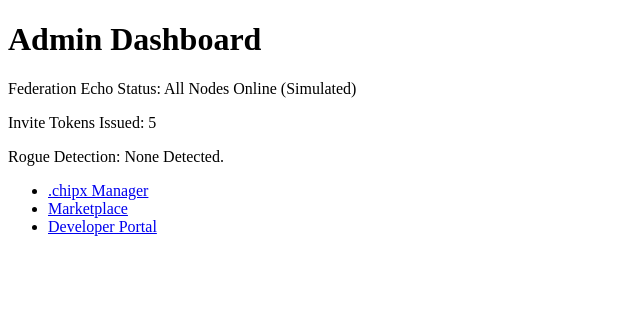
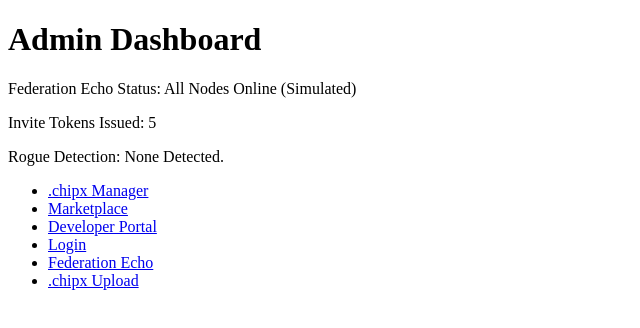
Before and after one commit to Fshhh1/CHIPS_Admin_DashBoard3, a Next.js app: page /admin_dashboard in a window 1280 px wide. Shown: the top 328 px of the page, without its empty margins (0-640 px from the left). Built offline with nearby package versions, Linux system fonts and the light colour scheme.

Commit message:
Add files via upload

```diff
--- a/pages/admin_dashboard.js
+++ b/pages/admin_dashboard.js
@@ -11,6 +11,9 @@ export default function AdminDashboard() {
           <li><a className="underline hover:text-yellow-400" href="/chipx_manager">.chipx Manager</a></li>
           <li><a className="underline hover:text-yellow-400" href="/marketplace">Marketplace</a></li>
           <li><a className="underline hover:text-yellow-400" href="/developers">Developer Portal</a></li>
+          <li><a className="underline hover:text-yellow-400" href="/login">Login</a></li>
+          <li><a className="underline hover:text-yellow-400" href="/federation_echo">Federation Echo</a></li>
+          <li><a className="underline hover:text-yellow-400" href="/chipx_upload">.chipx Upload</a></li>
         </ul>
       </div>
     </main>
```
